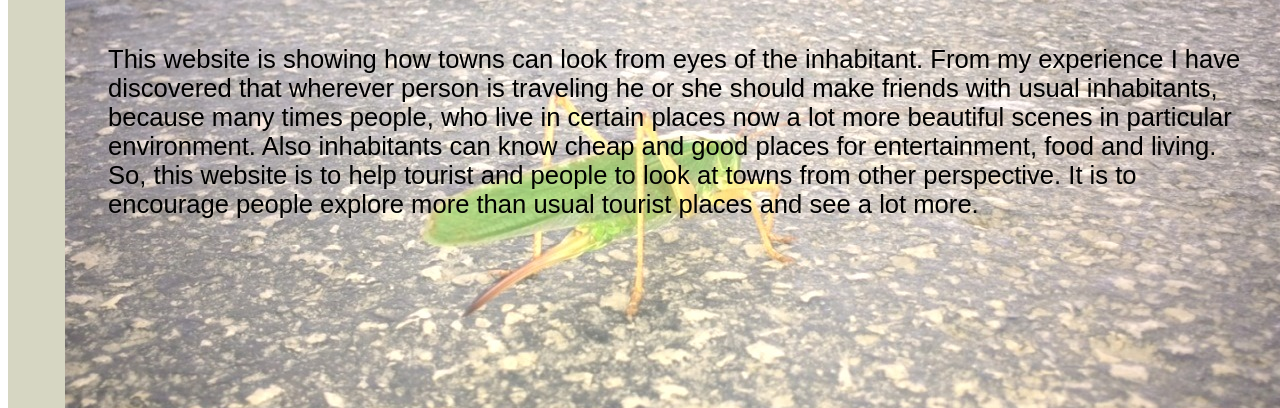
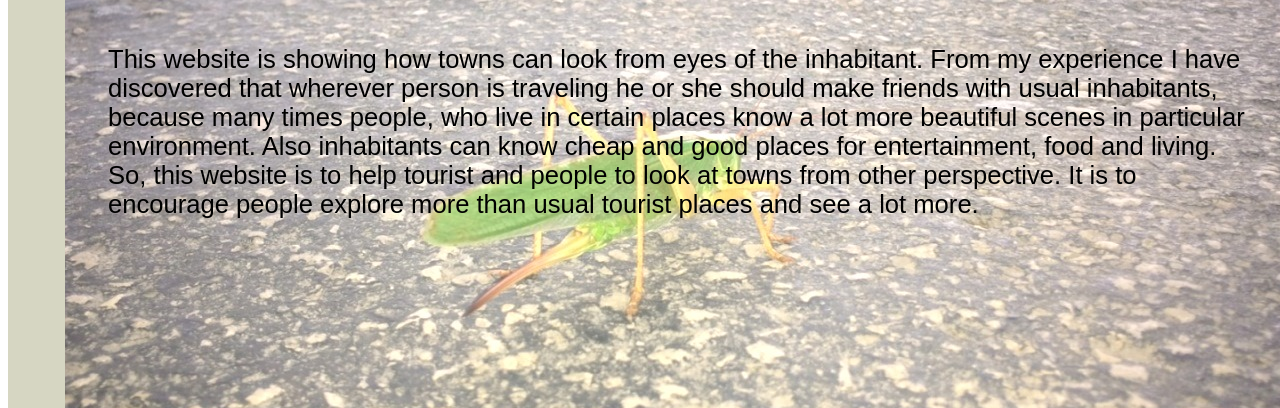
Before and after one commit to kzuster12/kzuster12.github.io, a plain HTML site: page about.html in a window 1280 px wide. Shown: the part 392-800 px from the top of the page. Drawn offline with Linux system fonts and the light colour scheme.

Commit message:
Update about.html

```diff
--- a/about.html
+++ b/about.html
@@ -97,7 +97,7 @@
 		<p> About: </p>
 		</div>
 		<div id="abouttext">
-		<p> This website is showing how towns can look from eyes of the inhabitant. From my experience I have discovered that wherever person is traveling he or she should make friends with usual inhabitants, because many times people, who live in certain places now a lot more beautiful scenes in particular environment. Also inhabitants can know cheap and good places for entertainment, food and living. So, this website is to help tourist and people to look at towns from other perspective. It is to encourage people explore more than usual tourist places and see a lot more.
+		<p> This website is showing how towns can look from eyes of the inhabitant. From my experience I have discovered that wherever person is traveling he or she should make friends with usual inhabitants, because many times people, who live in certain places know a lot more beautiful scenes in particular environment. Also inhabitants can know cheap and good places for entertainment, food and living. So, this website is to help tourist and people to look at towns from other perspective. It is to encourage people explore more than usual tourist places and see a lot more.
 		</p>
 		</div>
 	</div>
```
